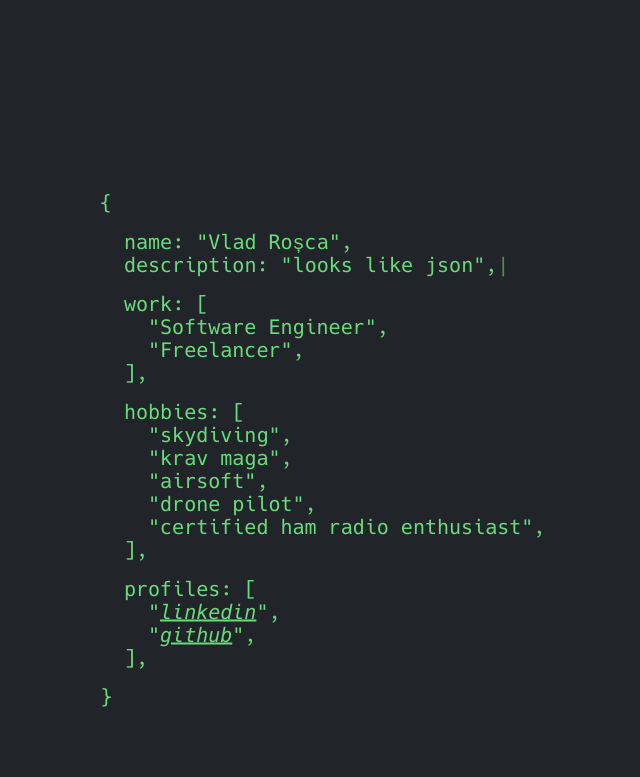
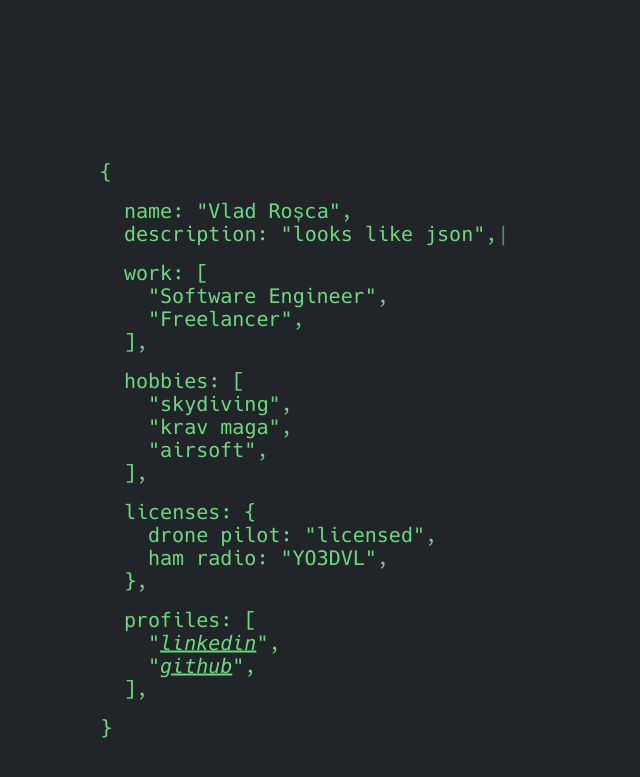
Before and after one commit to vld666/vld666.github.io, a Jekyll site: the page built from index.md, in a window 1280 px wide. Shown: the top 777 px of the page, without its empty margins (156-796 px from the left). Built offline with Jekyll 4.4.1, drawn with Linux system fonts in a browser that asks for light colours.

Commit message:
[main] radioamator license added

```diff
--- a/_config.yml
+++ b/_config.yml
@@ -20,8 +20,9 @@ json:
         - skydiving
         - krav maga
         - airsoft
-        - drone pilot
-        - certified ham radio enthusiast
+    licenses:
+        drone pilot: licensed
+        ham radio: YO3DVL
 #    cv: /assets/CV_Vlad_Rosca.pdf
 #    studii:
 #        - Universitatea Spiru Haret
--- a/_layouts/home.html
+++ b/_layouts/home.html
@@ -62,6 +62,17 @@ layout: default
         {% endif %}
     </div>
 
+    <div class="block">
+        {% if site.json.licenses %}
+        <p><span class="list-key">licenses</span></p>
+        <div class="list">
+            {% for i in site.json.licenses %}
+            <p><span class="list-subkey">{{ i | slice: 0 }}</span><span class="list-attr">{{ i | slice: 1 }}</span></p>
+            {% endfor %}
+        </div>
+        {% endif %}
+    </div>
+
 <!--    <div class="block">-->
 <!--        {% if site.json.contact %}-->
 <!--        {% if site.json.contact.first %}-->
```
